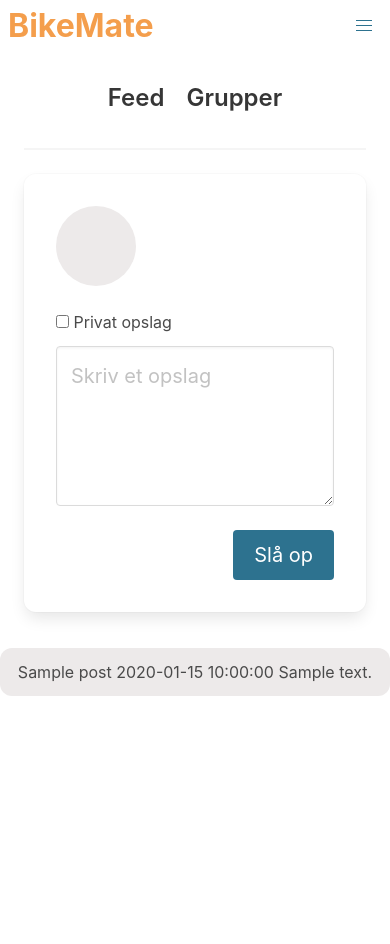
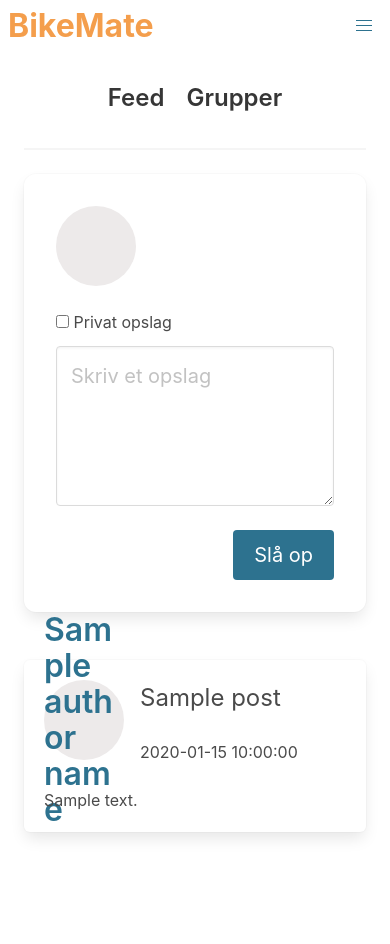
Before and after one commit to Lauramediedk/BikeMate2024, a Flask app: template templates/feed.html in a window 390 px wide. Before the commit the page ends 696 px from the top, so only its background shows below. Run offline with Flask 3, Linux system fonts and the light colour scheme; the template is opened without the code that fills it: values that come from a table or form of the project are taken from there, most other values are stand-ins (such as "Sample title", 1, 10 or a date in 2020); style sheets or scripts are compiled from the project's sources; some libraries are stand-ins or nearby versions.

Commit message:
fixed html code for mobile posts

```diff
--- a/templates/feed.html
+++ b/templates/feed.html
@@ -25,7 +25,8 @@
     </section>
 <!--TODO: Move to posts.html and add htmx later-->
     <section class="section pt-0" id="post_content">
-            <div class="columns.is-full is-marginless">
+        {% include 'flash_messages.html' %}
+            <div class="columns is-marginless is-centered">
                 <div class="box border-radius">
                     <div class="column is-flex">
                         {% set initials = session.first_name[0] %}
@@ -57,18 +58,34 @@
 
     {% if posts %}
         {% for post in posts %}
-        <div class="container main-content has-text-centered content-box">
-            <div class="columns">
-                <div class="column">
-                    {{ post.author_name }}
-                    {{ post.created }}
-                    {{ post.content }}
+    <section class="section pt-0">
+        <div class="container is-marginless main-content">
+            <div class="box">
+                <div class="columns is-multiline is-centered">
+                    <div class="column is-flex is-12-tablet">
+                        <div class="media">
+                            <div class="media-left">
+                                {% set initials = post.author_name[0] %}
+                                <p class="title is-3 round-shape center m-0">
+                                    {{ initials }}
+                                </p>
+                            </div>
+                            <div class="media-content">
+                                <div class="content">
+                                    <p class="is-size-4">{{ post.author_name }}</p>
+                                    <p>{{ post.created }}</p>
+                                </div>
+                            </div>
+                        </div>
+                    </div>
+                    <div class="column is-12-tablet">
+                        {{ post.content }}
+                    </div>
                 </div>
             </div>
         </div>
+    </section>
         {% endfor %}
-    {% else %}
-        {% include 'flash_messages.html' %}
     {% endif %}
 
 {% endblock %}
```
Also changed, not shown: static/styles.scss (line endings or trailing spaces).
